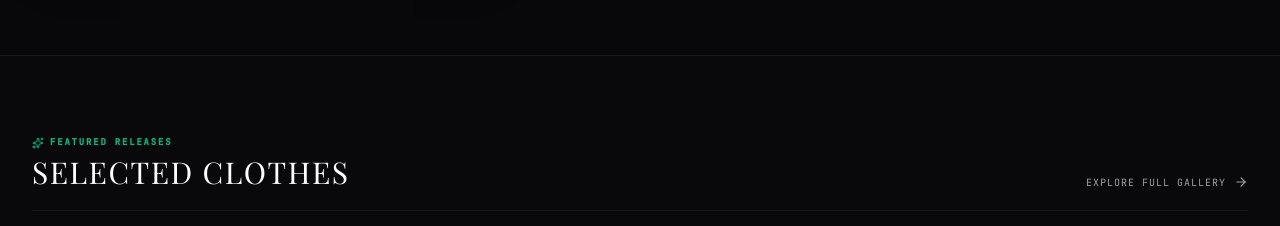
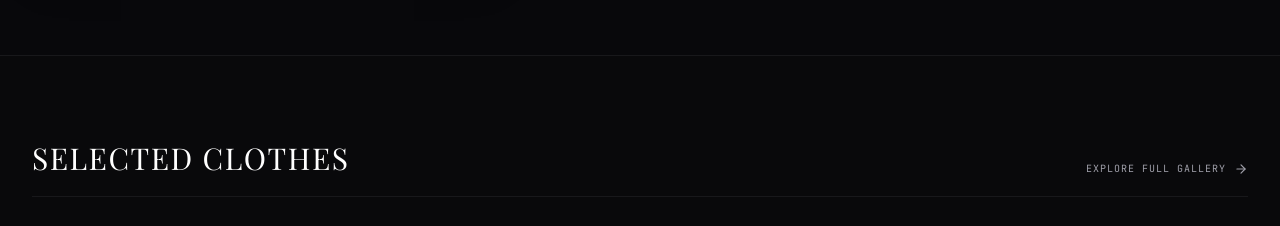
Before and after one commit to Da0xguy/Timeline, a React (Vite) app: page / in a window 1280 px wide. Shown: the part 1500-1726 px from the top of the page. Built offline with nearby package versions, Linux system fonts and the light colour scheme; a web font is replaced by a local one.

Commit message:
refactor: remove featured releases label from carousel

```diff
--- a/src/components/FeaturedCarousel.tsx
+++ b/src/components/FeaturedCarousel.tsx
@@ -75,9 +75,6 @@ export default function FeaturedCarousel({
     >
       <div className="flex flex-col sm:flex-row sm:items-end justify-between border-b border-zinc-900 pb-5 gap-4" id="carousel-header">
         <div>
-          <span className="font-mono text-[9px] tracking-[0.2em] text-emerald-500 uppercase font-semibold flex items-center gap-1.5">
-            <Sparkles className="h-3 w-3" /> FEATURED RELEASES
-          </span>
           <h2 className="font-serif text-2xl sm:text-3xl font-light tracking-wider text-white uppercase mt-1">
             SELECTED CLOTHES
           </h2>
```
